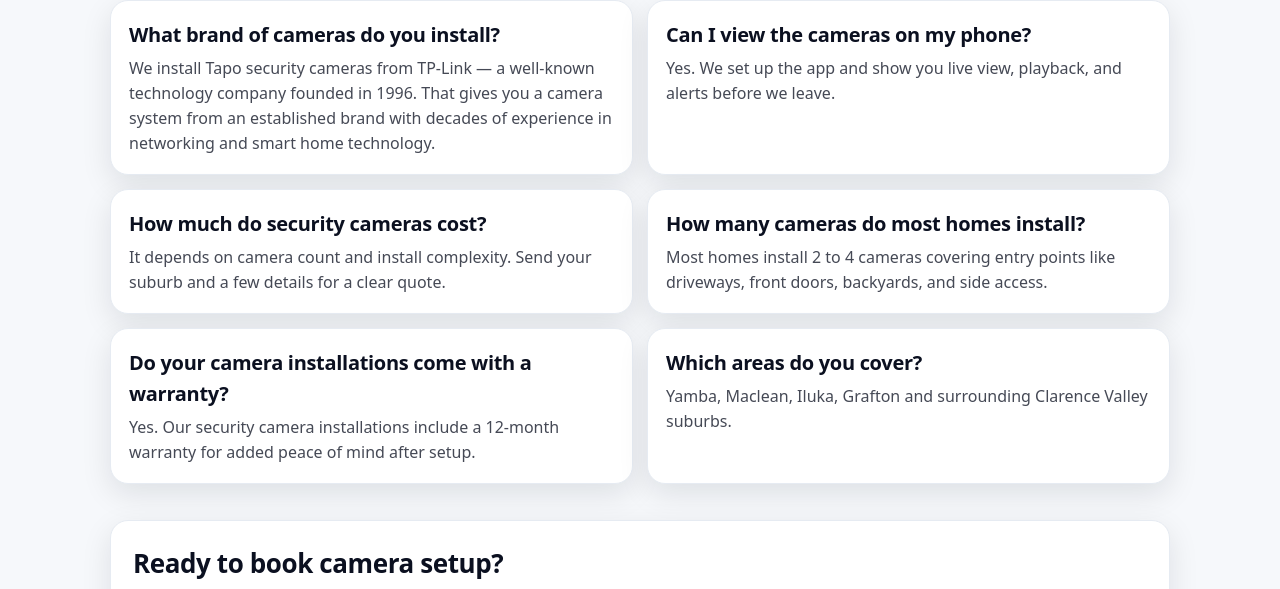
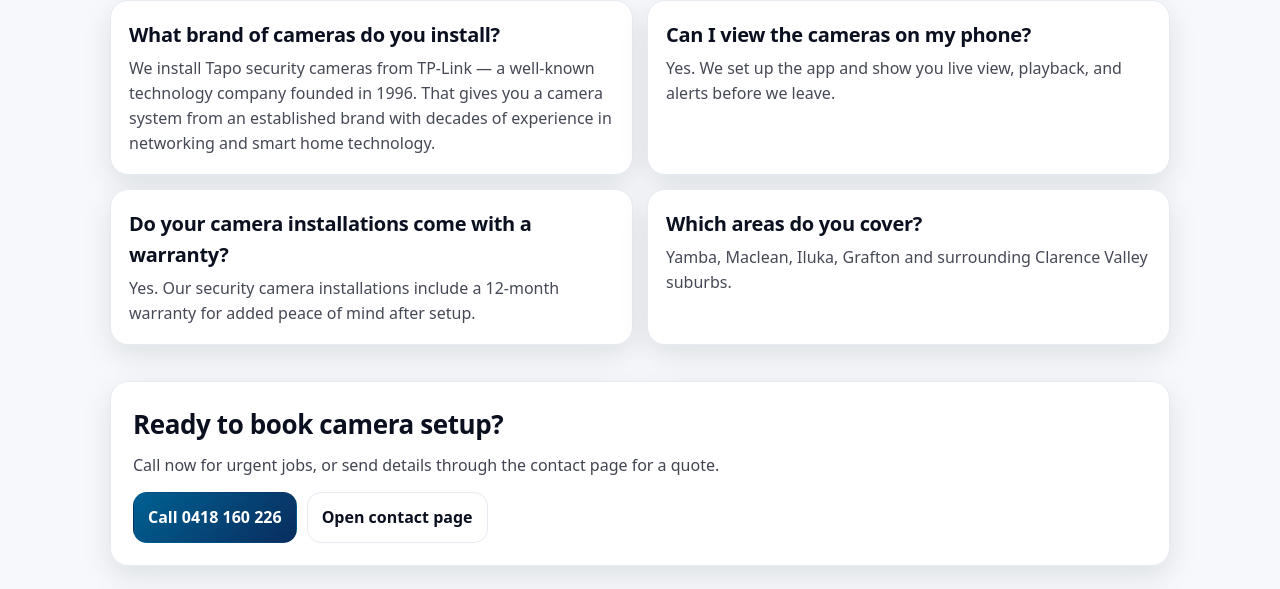
Before and after one commit to jmstechelectronics-ctrl/jmstechsupport-website, a plain HTML site: page security-camera-installation-yamba.html in a window 1280 px wide. Shown: the part 1514-2103 px from the top of the page. Drawn offline with Linux system fonts and the light colour scheme.

Commit message:
Remove redundant FAQ items — pricing section now answers cost + camera count

```diff
--- a/security-camera-installation-yamba.html
+++ b/security-camera-installation-yamba.html
@@ -280,14 +280,6 @@
             <p>Yes. We set up the app and show you live view, playback, and alerts before we leave.</p>
           </div>
           <div class="card">
-            <h3 class="q">How much do security cameras cost?</h3>
-            <p>It depends on camera count and install complexity. Send your suburb and a few details for a clear quote.</p>
-          </div>
-          <div class="card">
-            <h3 class="q">How many cameras do most homes install?</h3>
-            <p>Most homes install 2 to 4 cameras covering entry points like driveways, front doors, backyards, and side access.</p>
-          </div>
-          <div class="card">
             <h3 class="q">Do your camera installations come with a warranty?</h3>
             <p>Yes. Our security camera installations include a 12-month warranty for added peace of mind after setup.</p>
           </div>
```
